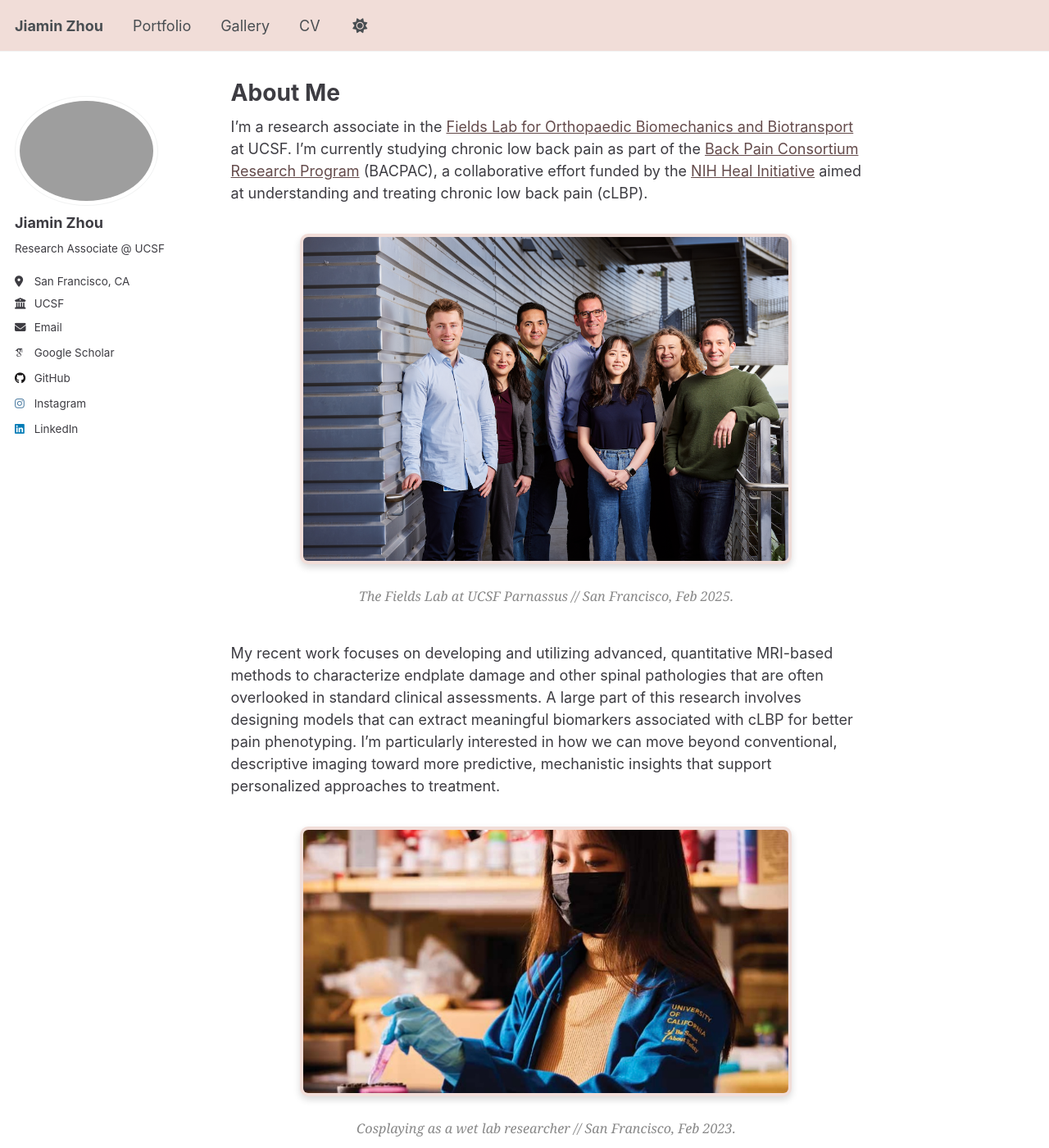
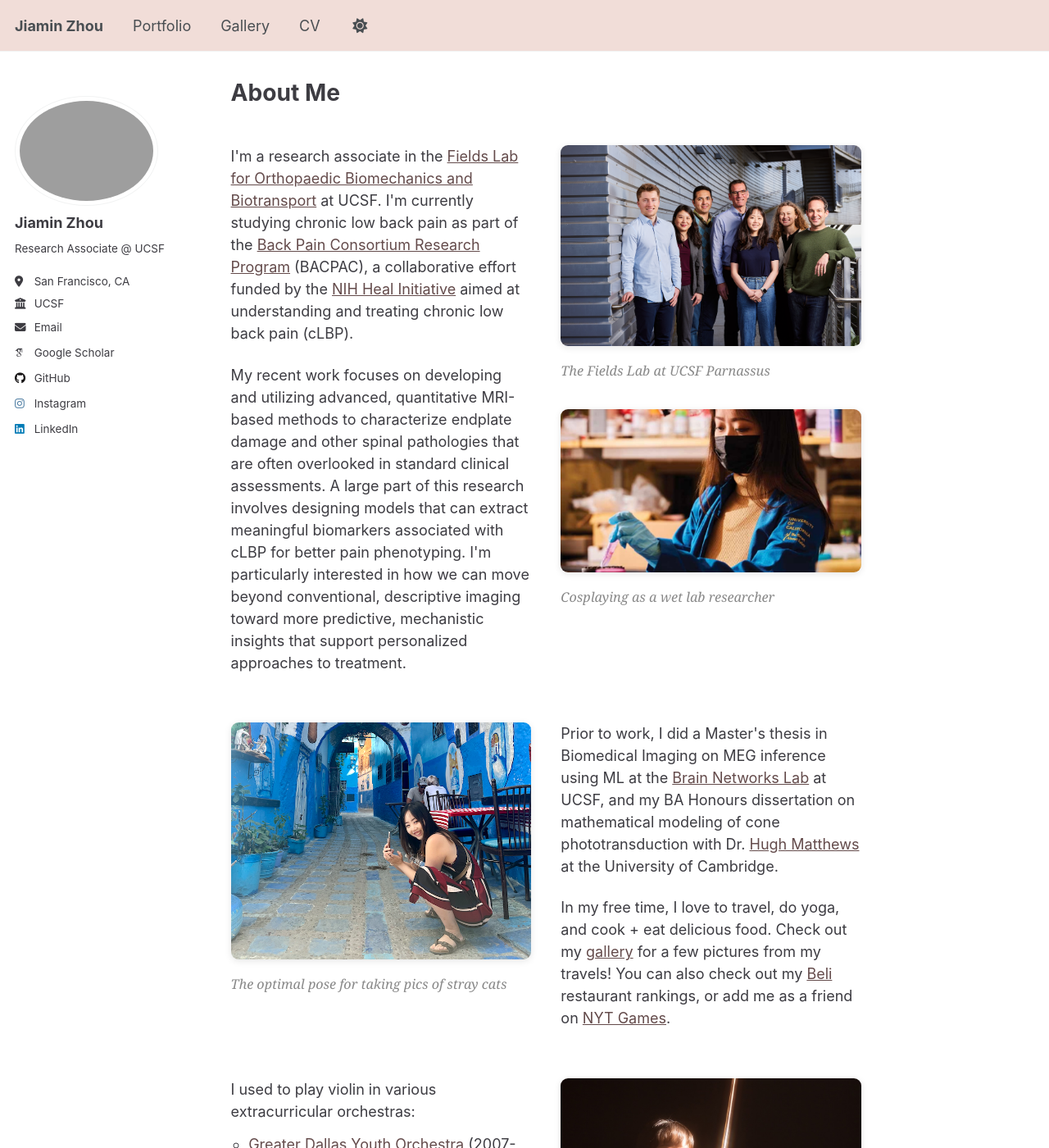
Before and after one commit to zhoji/zhoji.github.io, a Jekyll site: the page built from _pages/about.md, in a window 1280 px wide and 1400 px high. Shown: the whole window at 82% size. Built offline with Jekyll 4.4.1, drawn with Linux system fonts in a browser that asks for light colours; some web fonts are replaced; some of the changed text lies outside the part shown.

Commit message:
two cols for about, add violin stuff

```diff
--- a/_pages/about.md
+++ b/_pages/about.md
@@ -7,33 +7,119 @@ redirect_from:
   - /about.html
 ---
 
-I'm a research associate in the [Fields Lab for Orthopaedic Biomechanics and Biotransport](https://fieldslab.ucsf.edu/) at UCSF. I'm currently studying chronic low back pain as part of the [Back Pain Consortium Research Program](https://heal.nih.gov/research/clinical-research/back-pain) (BACPAC), a collaborative effort funded by the [NIH Heal Initiative](https://heal.nih.gov/) aimed at understanding and treating chronic low back pain (cLBP).
+<div class="about-two-col">
+  <div class="text-col">
+    <p>I'm a research associate in the <a href="https://fieldslab.ucsf.edu/">Fields Lab for Orthopaedic Biomechanics and Biotransport</a> at UCSF. I'm currently studying chronic low back pain as part of the <a href="https://heal.nih.gov/research/clinical-research/back-pain">Back Pain Consortium Research Program</a> (BACPAC), a collaborative effort funded by the <a href="https://heal.nih.gov/">NIH Heal Initiative</a> aimed at understanding and treating chronic low back pain (cLBP).</p>
+    <p>My recent work focuses on developing and utilizing advanced, quantitative MRI-based methods to characterize endplate damage and other spinal pathologies that are often overlooked in standard clinical assessments. A large part of this research involves designing models that can extract meaningful biomarkers associated with cLBP for better pain phenotyping. I'm particularly interested in how we can move beyond conventional, descriptive imaging toward more predictive, mechanistic insights that support personalized approaches to treatment.</p>
+  </div>
+  <div class="portrait-col">
+    <figure class="captioned-image-2">
+      <img src="images/fields_lab.png" alt="Fields Lab">
+      <figcaption>The Fields Lab at UCSF Parnassus</figcaption>
+    </figure>
+    <br>
+    <figure class="captioned-image-2">
+      <img src="images/jiamin_lab.jpg" alt="science happening here">
+      <figcaption>Cosplaying as a wet lab researcher</figcaption>
+    </figure>
+  </div>
+</div>
+<div class="about-two-col alternate">
+  <div class="portrait-col">
+    <figure class="captioned-image-2">
+      <img src="images/jiamin_squat_crop.png" alt="meow">
+      <figcaption>The optimal pose for taking pics of stray cats</figcaption>
+    </figure>
+  </div>
+  <div class="text-col">
+    <p>Prior to work, I did a Master's thesis in Biomedical Imaging on MEG inference using ML at the <a href="https://rajlab.ucsf.edu/">Brain Networks Lab</a> at UCSF, and my BA Honours dissertation on mathematical modeling of cone phototransduction with Dr. <a href="https://www.pdn.cam.ac.uk/directory/hugh-matthews">Hugh Matthews</a> at the University of Cambridge.</p>
+    <p>In my free time, I love to travel, do yoga, and cook + eat delicious food. Check out my <a href="/gallery/">gallery</a> for a few pictures from my travels! You can also check out my <a href="https://beliapp.co/app/jiamineats">Beli</a> restaurant rankings, or add me as a friend on <a href="https://www.nytimes.com/crosswords/apps?code=1d19cb3c-c5cd-4ea9-bf8e-ddaf54e67316">NYT Games</a>.</p>
+  </div>
+</div>
+<div class="about-two-col">
+  <div class="text-col">
+    <p>I used to play violin in various extracurricular orchestras:<ul class="compact-list"><li><a href="https://gdyo.org/">Greater Dallas Youth Orchestra</a> (2007-2015)</li><li><a href="https://www.facebook.com/CamUniMusSoc">Cambridge University Musical Society</a> (2017-2018)</li><li><a href="https://www.cuso.org.uk/">Cambridge University Symphony Orchestra</a> (2017-2018)</li></ul> I'm a little rusty now, but I'd love an opportunity to perform ensemble repertoire with other amateur musicians in SF :)</p>
+    <p>Feel free to contact me through email or social media if you want to talk more about science, travel, food, or music!</p>
+  </div>
+  <div class="portrait-col">
+    <figure class="captioned-image-2">
+      <img src="images/jiamin_violin_portrait.jpg" alt="violin">
+      <figcaption>I miss playing in orchestras</figcaption>
+    </figure>
+  </div>
+</div>
 
-<figure class="captioned-image">
-  <img src="../images/fields_lab.png" alt="fields lab" />
-  <figcaption>
-    The Fields Lab at UCSF Parnassus // San Francisco, Feb 2025.
-  </figcaption>
-</figure>
+<style>
+  ul.compact-list {
+    margin: 0;
+    margin-top: -0.5em; /* or even 0 */
+    margin-bottom: 1em; /* optional: adjust spacing after the list */
+    padding-left: 1.2em;
+    line-height: 1.4;
+    list-style-type: circle; /* or 'circle', 'none', etc. */
+  }
 
-My recent work focuses on developing and utilizing advanced, quantitative MRI-based methods to characterize endplate damage and other spinal pathologies that are often overlooked in standard clinical assessments. A large part of this research involves designing models that can extract meaningful biomarkers associated with cLBP for better pain phenotyping. I'm particularly interested in how we can move beyond conventional, descriptive imaging toward more predictive, mechanistic insights that support personalized approaches to treatment.
+  ul.compact-list li {
+    margin-bottom: 0.3em; /* Reduce spacing between list items */
+  }
 
-<figure class="captioned-image">
-  <img src="../images/jiamin_lab.jpg" alt="science happening here" />
-  <figcaption>
-    Cosplaying as a wet lab researcher // San Francisco, Feb 2023.
-  </figcaption>
-</figure>
+  .about-two-col {
+    display: grid;
+    grid-template-columns: 1fr 1fr;
+    gap: 2rem;
+    align-items: start;
+    margin: 2rem 0;
 
-Prior to work, I did a Master's thesis in Biomedical Imaging on MEG inference using ML at the [Brain Networks Lab](https://rajlab.ucsf.edu/) at UCSF, and my BA Honours dissertation on mathematical modeling of cone phototransduction with Dr. [Hugh Matthews](https://www.pdn.cam.ac.uk/directory/hugh-matthews) at the University of Cambridge.
+    grid-template-areas: "text image";
 
-In my free time, I love to travel, do yoga, make music, and cook + eat delicious food :) See my Beli restaurant rankings [here](https://beliapp.co/app/jiamineats), or add me as a friend on NYT Games [here](https://www.nytimes.com/crosswords/apps?code=1d19cb3c-c5cd-4ea9-bf8e-ddaf54e67316).
+    &.alternate {
+      grid-template-areas: "image text";
+    }
 
-Feel free to contact me on social media if you want to talk more!
+    .portrait-col {
+      grid-area: image;
+    }
 
-<figure class="captioned-image">
-  <img src="../images/jiamin_squat_crop.png" alt="meow" />
-  <figcaption>
-    The optimal pose for taking pics of stray cats // Chefchaouen, Oct 2022.
-  </figcaption>
-</figure>
+    .text-col {
+      grid-area: text;
+    }
+
+    @media (max-width: 768px) {
+      grid-template-columns: 1fr;
+      grid-template-areas:
+        "text"
+        "image";
+      &.alternate {
+        grid-template-areas:
+          "text"
+          "image";
+      }
+    }
+  }
+
+  .portrait-col img {
+    width: 100%;
+    height: auto;
+    max-width: 100%;
+    max-height: 400px;
+    border-radius: 0.5rem;
+    box-shadow: 0 2px 8px rgba(0, 0, 0, 0.1);
+    object-fit: cover;
+  }
+
+  .captioned-image-2 {
+    margin: 0;
+  }
+
+  .captioned-image-2 figcaption {
+    font-size: 0.9rem;
+    font-style: italic;
+    color: #888;
+    margin-top: 0rem;
+  }
+
+  html[data-theme='dark'] .captioned-image-2 figcaption {
+    color: #aaa;
+  }
+
+</style>
--- a/assets/css/main.scss
+++ b/assets/css/main.scss
@@ -261,23 +261,18 @@ html[data-theme='dark'] .hidden-links:after {
     width: 100%;
     height: auto;
     border-radius: 10px;
-    box-shadow: 0 4px 8px rgba(0, 0, 0, 0.15);
-    padding: 4px;
+    box-shadow: 0 2px 8px rgba(0, 0, 0, 0.1);
     background-color: $background-color;
   }
 
   figcaption {
     margin-top: 0.5rem;
     font-size: 0.9rem;
-    color: var(--global-muted-color); // or another soft tone
+    color: #888; // or another soft tone
     text-align: center;
     width: 100%;
     font-style: italic;
   }
-}
-
-.captioned-image figcaption {
-  color: #888;
 }
 
 html[data-theme='dark'] .captioned-image img {
```
Also changed, not shown: images/jiamain_theme.jpg, images/jiamin_violin.jpg (added), images/jiamin_violin_portrait.jpg (added).
